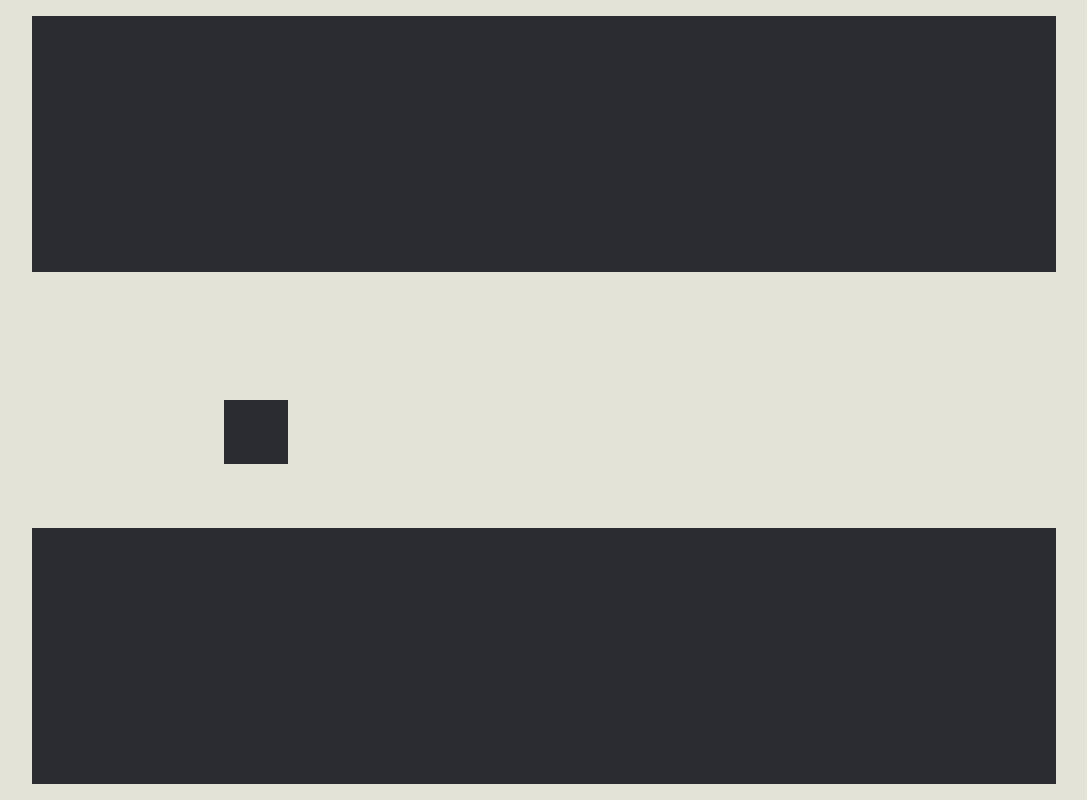
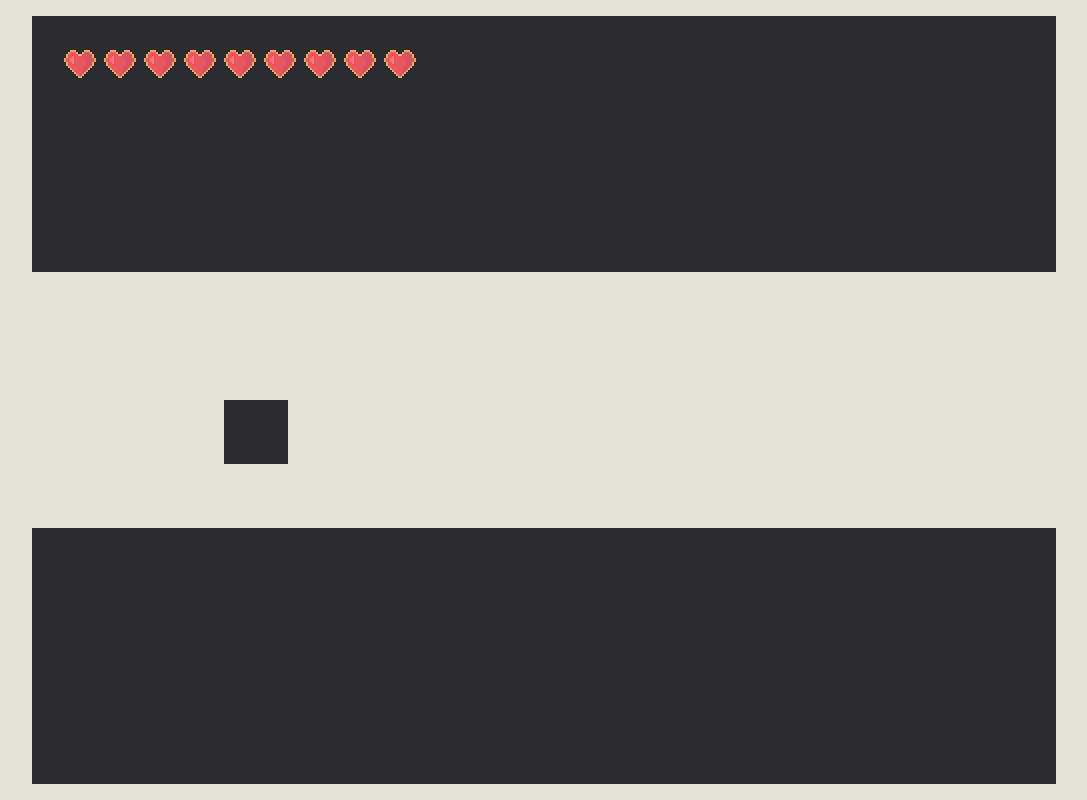
Before and after one commit to wendellduos/out-of-tuna, a plain HTML site: page index.html in a window 1280 px wide. Shown: the whole page, without its empty margins (96-1183 px from the left). Drawn offline with Linux system fonts and the light colour scheme.

Commit message:
experimenting with sprite sheets

```diff
--- a/index.html
+++ b/index.html
@@ -8,7 +8,20 @@
     <link rel="stylesheet" type="text/css" href="styles/main.css" />
   </head>
   <body>
-    <canvas id="canvas"></canvas>
+    <div id="canvas-wrap">
+      <div id="lives-wrap">
+        <div class="heart pulse"></div>
+        <div class="heart pulse"></div>
+        <div class="heart pulse"></div>
+        <div class="heart pulse"></div>
+        <div class="heart pulse"></div>
+        <div class="heart pulse"></div>
+        <div class="heart pulse"></div>
+        <div class="heart pulse"></div>
+        <div class="heart pulse"></div>
+      </div>
+      <canvas id="canvas"></canvas>
+    </div>
     <script src="./scripts/engine.js"></script>
     <script src="./scripts/main.js"></script>
   </body>
--- a/styles/main.css
+++ b/styles/main.css
@@ -21,3 +21,41 @@ body {
   height: 100vh;
   background-color: var(--light-grey);
 }
+
+#canvas-wrap {
+  position: relative;
+  width: 1024px;
+  height: 768px;
+}
+
+#lives-wrap {
+  position: absolute;
+  top: 0;
+  left: 0;
+  display: flex;
+  align-items: center;
+  justify-content: center;
+  gap: 8px;
+  width: 416px;
+  height: 96px;
+}
+
+.heart {
+  width: 32px;
+  height: 32px;
+  background-image: url("../assets/img/heart-pulsating.png");
+  background-size: cover;
+}
+
+.pulse {
+  animation: heart-pulse 2s steps(6) infinite;
+}
+
+@keyframes heart-pulse {
+  70% {
+    background-position: 0;
+  }
+  100% {
+    background-position: -192px;
+  }
+}
```
Also changed, not shown: assets/img/heart-pulsating.png (added).
